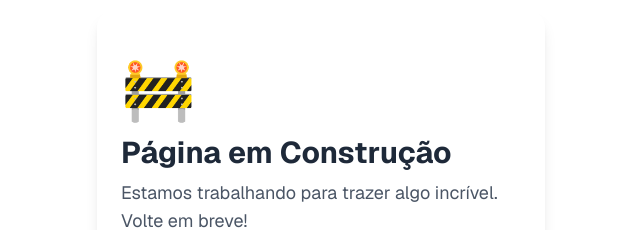
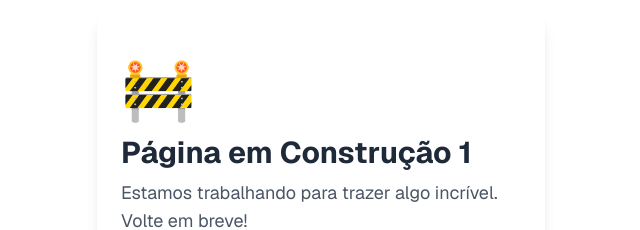
Before and after one commit to IagoRamone/portal_fonte, a Next.js app: page / in a window 1280 px wide. Shown: the part 241-471 px from the top of the page, without its empty margins (319-959 px from the left). Built offline with nearby package versions, Linux system fonts and the light colour scheme.

Commit message:
feat: componente de card do usuario

```diff
--- a/src/app/(publics)/page.tsx
+++ b/src/app/(publics)/page.tsx
@@ -11,7 +11,7 @@ export default function Home() {
         <section className="max-w-md mx-auto px-6 py-12 bg-white rounded-2xl shadow-lg">
           <div className="text-6xl mb-4">🚧</div>
           <h1 className="text-3xl font-bold mb-2 text-gray-800">
-            Página em Construção
+            Página em Construção 1
           </h1>
           <p className="text-gray-600 text-lg mb-6">
             Estamos trabalhando para trazer algo incrível. Volte em breve!
```
